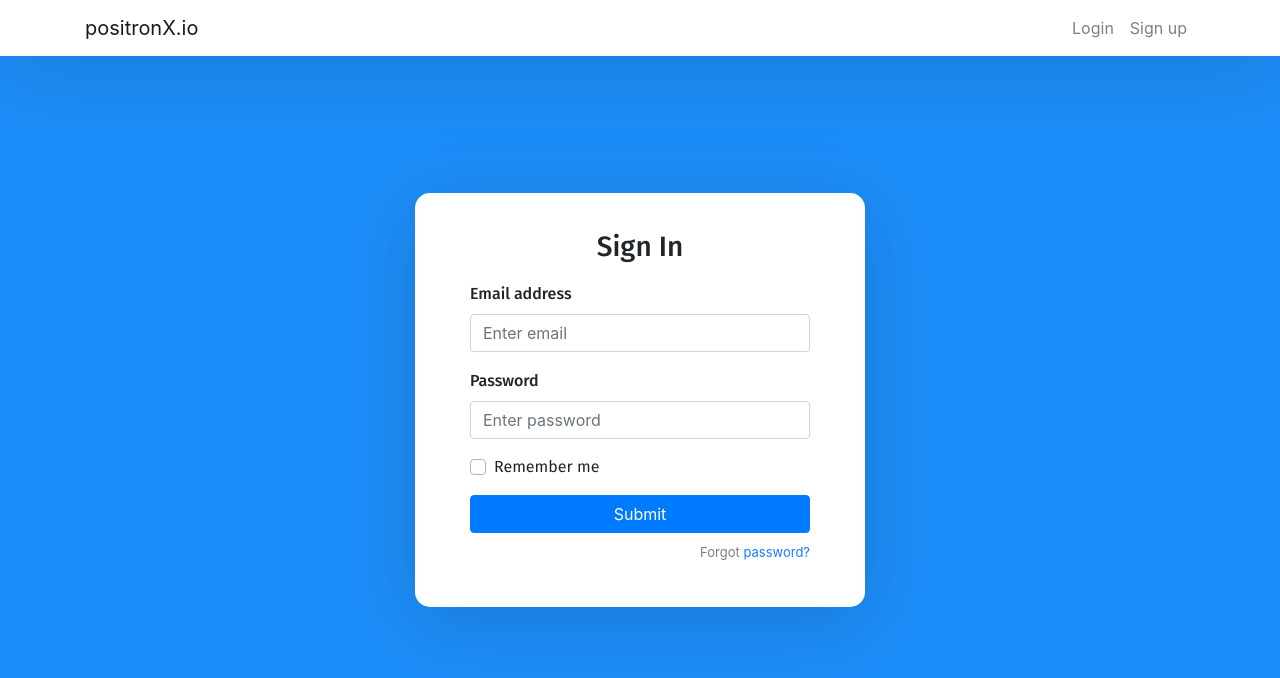
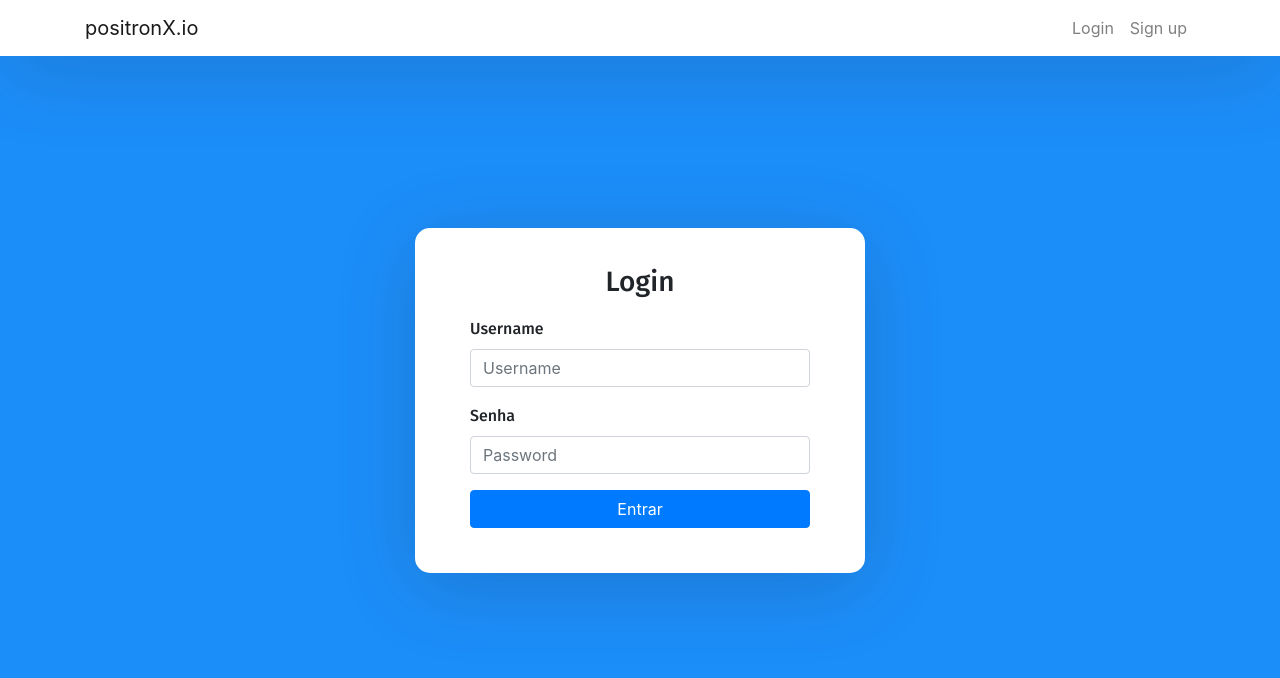
Before and after one commit to mck-pratica-ads/mackenzie-pratica-ads, a React (Create React App) app: page /sign-in in a window 1280 px wide. Shown: the top 678 px of the page. Built offline with nearby package versions, Linux system fonts and the light colour scheme; the HTML template or start-up script is replaced by a standard one.

Commit message:
Implement login request with error alert

```diff
--- a/package.json
+++ b/package.json
@@ -9,8 +9,10 @@
     "@testing-library/jest-dom": "^5.11.9",
     "@testing-library/react": "^11.2.5",
     "@testing-library/user-event": "^12.7.3",
+    "axios": "^0.21.1",
     "bootstrap": "^4.6.0",
     "react": "^17.0.1",
+    "react-bootstrap": "^1.5.2",
     "react-dom": "^17.0.1",
     "react-router-dom": "^5.2.0",
     "react-scripts": "4.0.3",
--- a/src/App.css
+++ b/src/App.css
@@ -28,6 +28,16 @@
   color: #61dafb;
 }
 
+.loader {
+  z-index: '100';
+  width: 100%;
+  height: 100vh;
+  display: flex;
+  justify-content: center;
+  align-items: center;
+  font-weight: 300;
+}
+
 @keyframes App-logo-spin {
   from {
     transform: rotate(0deg);
--- a/src/App.js
+++ b/src/App.js
@@ -5,6 +5,7 @@ import { BrowserRouter as Router, Switch, Route, Link } from "react-router-dom";
 
 import Login from "./components/login.component";
 import SignUp from "./components/signup.component";
+import Home from "./components/home.component";
 
 function App() {
   return (<Router>
@@ -31,6 +32,7 @@ function App() {
             <Route exact path='/' component={Login} />
             <Route path="/sign-in" component={Login} />
             <Route path="/sign-up" component={SignUp} />
+            <Route path="/home" component={Home} />
           </Switch>
         </div>
       </div>
--- /dev/null
+++ b/src/components/home.component.js
@@ -0,0 +1,15 @@
+import React, { Component } from "react";
+import { Spinner } from 'react-bootstrap';
+
+export default class Home extends Component {
+
+    render() {
+        return (
+            <div>
+                <h3>Home</h3>
+
+
+            </div>
+        );
+    }
+}
--- a/src/components/login.component.js
+++ b/src/components/login.component.js
@@ -1,32 +1,90 @@
 import React, { Component } from "react";
+import { Spinner, Alert } from 'react-bootstrap';
+import LoginService from "../services/LoginService";
 
 export default class Login extends Component {
+
+    constructor(props){
+        super(props);
+        this.state ={
+            username: undefined,
+            password: undefined,
+            isLoading: false,
+            hasError: false
+        }
+    }
+
+    submitLogin = (e) => {
+        e.preventDefault();
+        this.setState({isLoading: true,  hasError: false});
+
+        const { username, password } = this.state;
+        LoginService.loginUser({username: username, password: password})
+            .then(response => {
+                console.log("Success ========>", response);
+                if (response.data.data != null) {
+                    this.setState({isLoading: false});
+                this.props.history.push('/home');
+                } else {
+                    this.setState({isLoading: false, hasError: true});
+                }
+            })
+            .catch(error => {
+                console.log("Error ========>", error);
+                this.setState({isLoading: false, hasError: true});
+            });
+    }
+
     render() {
+        const { username, password, isLoading, hasError } = this.state;
+
         return (
-            <form>
-                <h3>Sign In</h3>
+            <form onSubmit={this.submitLogin}>
+                {hasError ?
+                (<Alert key={'danger'} variant={'danger'}>
+                    Não foi possível fazer seu login. Por favor, verifique seu username e senha.
+                    </Alert>) : (<div></div>)}
+                <h3>Login</h3>
 
+                {isLoading ? (
+                    <div className="d-flex justify-content-center">
+                        <Spinner animation="border" />
+                    </div>
+                ) : (<div>
                 <div className="form-group">
-                    <label>Email address</label>
-                    <input type="email" className="form-control" placeholder="Enter email" />
+                    <label>Username</label>
+                    <input
+                        type="username"
+                        value={username}
+                        className="form-control"
+                        placeholder="Username"
+                        onChange={(e) => {this.setState({username: e.target.value})}}
+                    />
                 </div>
 
                 <div className="form-group">
-                    <label>Password</label>
-                    <input type="password" className="form-control" placeholder="Enter password" />
+                    <label>Senha</label>
+                    <input
+                        type="password"
+                        value={password}
+                        className="form-control"
+                        placeholder="Password"
+                        onChange={(e) => {this.setState({password: e.target.value})}}
+                    />
                 </div>
 
-                <div className="form-group">
+                {/* <div className="form-group">
                     <div className="custom-control custom-checkbox">
                         <input type="checkbox" className="custom-control-input" id="customCheck1" />
                         <label className="custom-control-label" htmlFor="customCheck1">Remember me</label>
                     </div>
-                </div>
+                </div> */}
 
-                <button type="submit" className="btn btn-primary btn-block">Submit</button>
-                <p className="forgot-password text-right">
+                <button type="submit" className="btn btn-primary btn-block">Entrar</button>
+                {/* <p className="forgot-password text-right">
                     Forgot <a href="#">password?</a>
-                </p>
+                </p> */}
+                </div>)}
             </form>
         );
     }
--- /dev/null
+++ b/src/services/LoginService.js
@@ -0,0 +1,44 @@
+
+import axios from 'axios';
+
+const USER_API_BASE_URL = 'http://localhost:8080/login';
+
+class ApiService {
+
+    loginUser(user) {
+
+        const headers = {
+            'Content-Type': 'application/json'
+        };
+
+        return axios.post(USER_API_BASE_URL + '/' + 'signin',
+        {
+            email: user.username,
+            password: user.password
+        },
+        {headers});
+    }
+
+    fetchUsers() {
+        return axios.get(USER_API_BASE_URL);
+    }
+
+    fetchUserById(userId) {
+        return axios.get(USER_API_BASE_URL + '/' + userId);
+    }
+
+    deleteUser(userId) {
+        return axios.delete(USER_API_BASE_URL + '/' + userId);
+    }
+
+    addUser(user) {
+        return axios.post(""+USER_API_BASE_URL, user);
+    }
+
+    editUser(user) {
+        return axios.put(USER_API_BASE_URL + '/' + user.id, user);
+    }
+
+}
+
+export default new ApiService();
```
Also changed, not shown: 1 other file (tests, documents, lock files or other folders).
